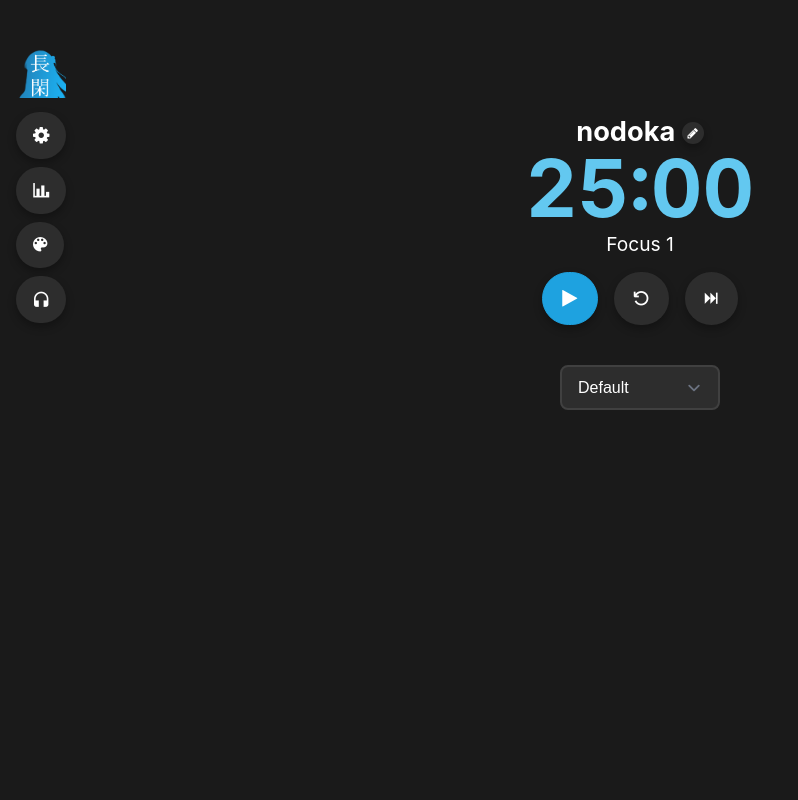
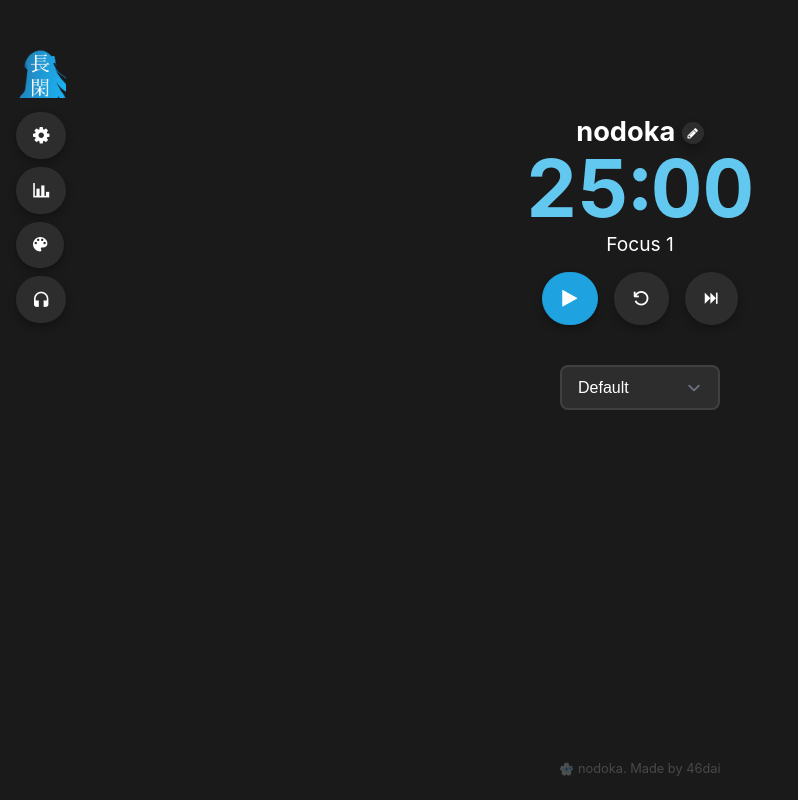
Before and after one commit to 46daishi/nodoka, a SvelteKit app: page / in a window 1280 px wide. Shown: the whole page, without its empty margins (0-798 px from the left). Built offline with nearby package versions, Linux system fonts and the light colour scheme.

Commit message:
Add credit

```diff
--- a/src/routes/+page.svelte
+++ b/src/routes/+page.svelte
@@ -226,12 +226,22 @@
                 disabled={$pomodoro.isRunning}
             />
         </div>
+
+        <a
+            class="credit"
+            href="https://x.com/46daishi"
+            target="_blank"
+            rel="noopener noreferrer"
+        >
+            <img src="46hana.png" alt="" class="credit-icon" />
+            nodoka. Made by 46dai
+        </a>
     {/if}
 </main>
 
 <!-- Fixed left-side navigation -->
 <div class="logo">
-    <a href="https://x.com/46daishi" target="_blank"><img src="nodoka.png" alt="nodoka" /></a>
+    <a href="https://x.com/46daishi" target="_blank" rel="noopener noreferrer"><img src="nodoka.png" alt="nodoka" /></a>
 </div>
 <nav class="side-nav" aria-label="App navigation">
     <div class="nav-actions">
@@ -497,5 +507,46 @@
             opacity: 0;
             pointer-events: none;
         }
+
+
+    }
+
+    @media (max-height: 450px) {
+        .credit {
+            opacity: 0 !important;
+            pointer-events: none;
+        }
+    }
+
+    /* ── Credit footer ───────────────────────────────────────────────────── */
+
+    .credit {
+        position: fixed;
+        bottom: 1.2rem;
+        left: 50%;
+        transform: translateX(-50%) translateY(0);
+        display: flex;
+        align-items: center;
+        gap: 0.35em;
+        font-size: 0.8rem;
+        color: var(--theme-textSecondary, #b3b3b3);
+        text-decoration: none;
+        opacity: 0.30;
+        transition: opacity 0.3s ease, transform 0.3s ease;
+        white-space: nowrap;
+        pointer-events: auto;
+    }
+
+    .credit:hover {
+        opacity: 1;
+        transform: translateX(-50%) translateY(-3px);
+    }
+
+    .credit-icon {
+        width: 14px;
+        height: 14px;
+        object-fit: contain;
+        opacity: 0.8;
+        border-radius: 3px;
     }
 </style>
```
Also changed, not shown: static/46hana.png (added).
